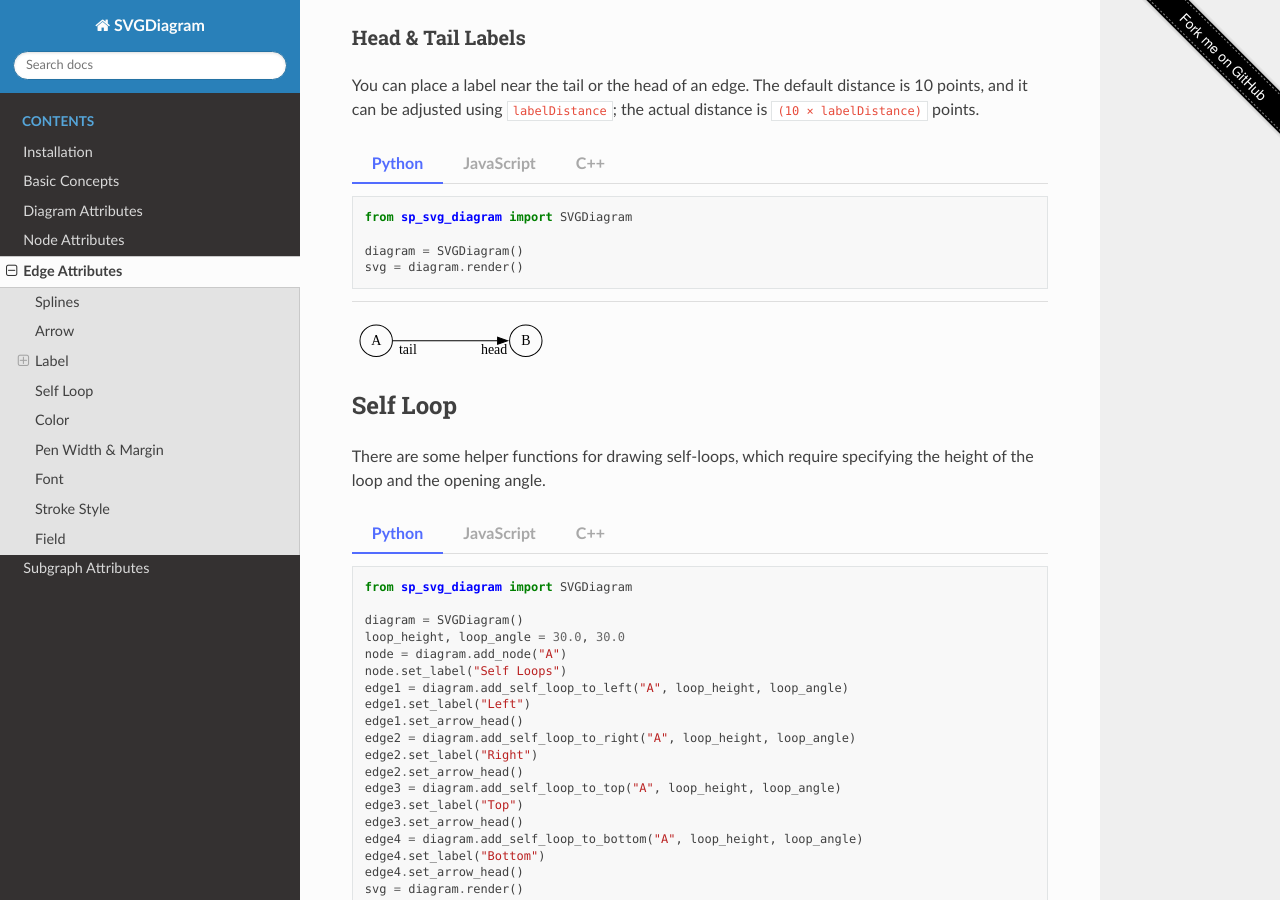
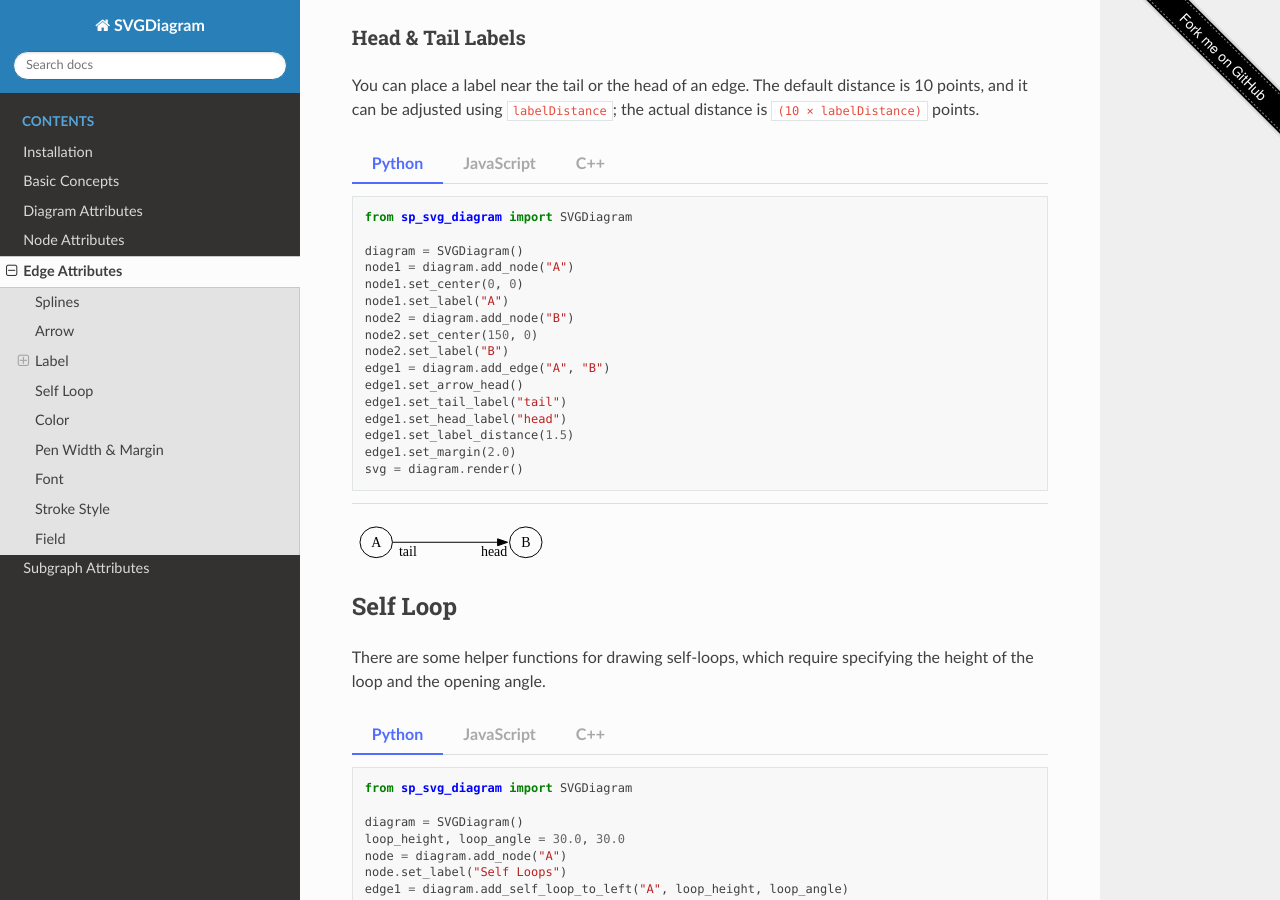
Before and after one commit to CyberZHG/SVGDiagram, a Sphinx documentation site: the page built from docs/source/edge_attr.md, in a window 1280 px wide and 900 px high, scrolled down 2501 px. Built offline with Sphinx 7.4.7 and the Read the Docs theme 3.1.0, drawn with Linux system fonts in a browser that asks for light colours.

Commit message:
Update Python binding for head and tail labels

`````diff
--- a/docs/source/edge_attr.md
+++ b/docs/source/edge_attr.md
@@ -286,6 +286,18 @@ You can place a label near the tail or the head of an edge. The default distance
 from sp_svg_diagram import SVGDiagram
 
 diagram = SVGDiagram()
+node1 = diagram.add_node("A")
+node1.set_center(0, 0)
+node1.set_label("A")
+node2 = diagram.add_node("B")
+node2.set_center(150, 0)
+node2.set_label("B")
+edge1 = diagram.add_edge("A", "B")
+edge1.set_arrow_head()
+edge1.set_tail_label("tail")
+edge1.set_head_label("head")
+edge1.set_label_distance(1.5)
+edge1.set_margin(2.0)
 svg = diagram.render()
 ```
 ````
--- a/pyproject.toml
+++ b/pyproject.toml
@@ -4,7 +4,7 @@ build-backend = "scikit_build_core.build"
 
 [project]
 name = "sp-svg-diagram"
-version = "1.5.0"
+version = "1.6.0"
 description = "A library for rendering diagrams to SVG."
 requires-python = ">=3.8"
 readme = "python/README.md"
`````
Also changed, not shown: 2 other files.
